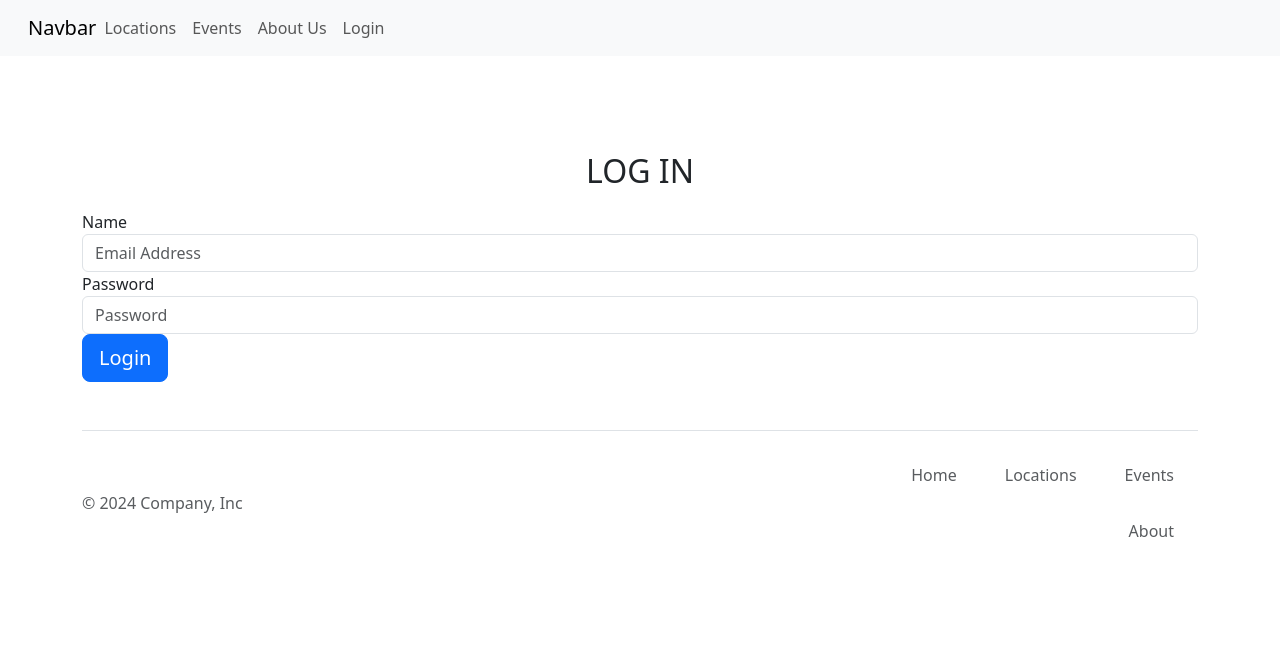
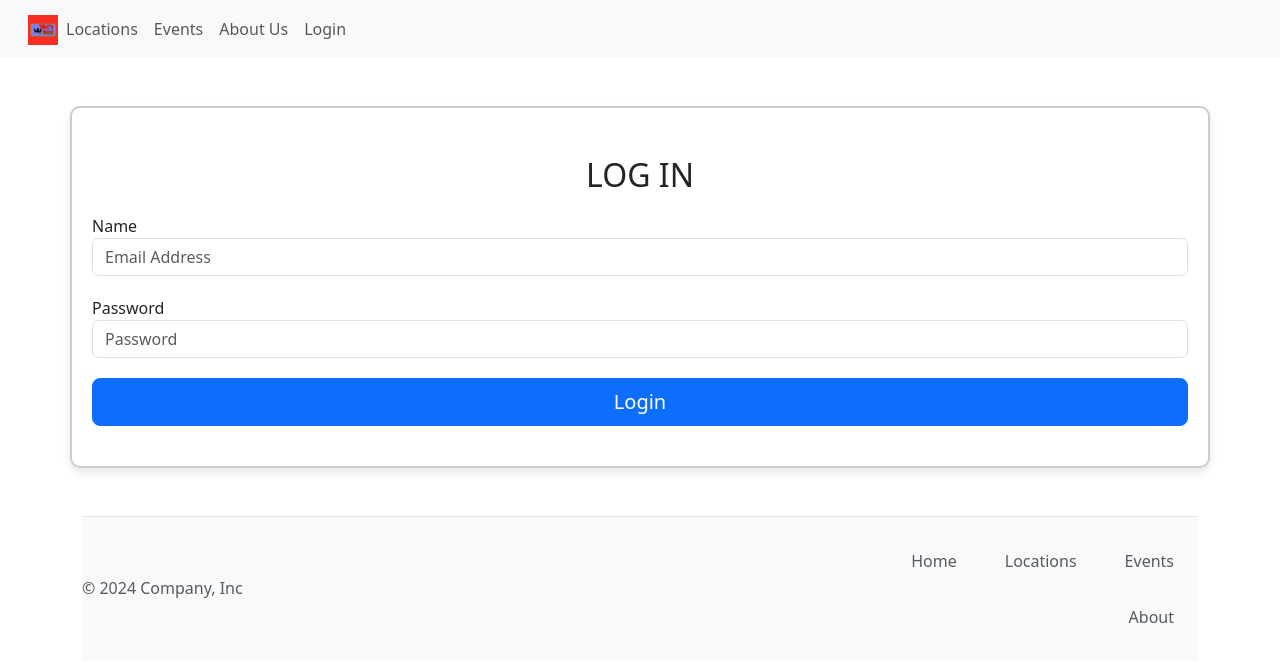
Before and after one commit to ddoherty145/whats-good, a plain HTML site: page login.html in a window 1280 px wide. Drawn offline with nearby package versions, Linux system fonts and the light colour scheme.

Commit message:
one step before complete

```diff
--- a/login.html
+++ b/login.html
@@ -14,7 +14,10 @@
   <body>
     <nav class="navbar navbar-expand-lg bg-body-tertiary">
       <div class="container-fluid">
-        <a class="navbar-brand" href="index.html">Navbar</a>
+
+        <a class="navbar-brand" href="index.html">
+          <img src="images/Logo maker project.png" alt="logo" width="30" height="30">
+        </a>
         <button class="navbar-toggler" type="button" data-bs-toggle="collapse" data-bs-target="#navbarNavAltMarkup" aria-controls="navbarNavAltMarkup" aria-expanded="false" aria-label="Toggle navigation">
           <span class="navbar-toggler-icon"></span>
         </button>
@@ -23,7 +26,9 @@
             <a class="nav-link" aria-current="page" href="location.html">Locations</a>
             <a class="nav-link" href="events.html">Events</a>
             <a class="nav-link" href="about.html">About Us</a>
-            <a class="nav-link" href="login.html">Login</a>
+            <div class="navbar-nav ms-auto">
+              <a class="nav-link" href="login.html">Login</a>
+            </div>
           </div>
         </div>
       </div>
--- a/styles/stylesheet.css
+++ b/styles/stylesheet.css
@@ -1,10 +1,11 @@
 .hero-section{
-    background-image: url('images/house party.jpg');
+    background-image: url('images/skyline.jpg');
     background-size: cover;
     background-position: center;
     color: black;
     padding: 50px 15px;
     border-radius: 15px;
+
 }
 
 .card{
@@ -15,6 +16,7 @@
 
 .card:hover{
     transform: scale(1.05);
+    cursor: pointer;
 }
 
 .card img {
@@ -43,3 +45,45 @@ form{
     height: auto;
     min-height: 300px;
 }
+
+#login{
+    border: 2px solid #ccc;
+    border-radius: 10px;
+    padding: 20px;
+    box-shadow: 0 4px 8px rgba(0, 0, 0, 0.1);
+    margin-top: 50px;
+}
+
+#login .form-group{
+    margin-bottom: 20px;
+}
+
+#login button{
+    width: 100%;
+}
+
+.container{
+    margin-top: 20px;
+}
+
+.container img{
+    border-radius: 8px;
+    box-shadow: 0 4px 8px rgba(0, 0, 0, 0.1);
+}
+
+.container p{
+    line-height: 1.6;
+    margin-bottom: 15px;
+}
+
+footer{
+    background-color: #f8f9fa;
+    border-top: 2px solid #e9ecef;
+    padding: 20px 0;
+}
+
+@media (min-width: 768px) {
+    footer p {
+        font-size: 16px;
+    }
+}
```
Also changed, not shown: about.html (+9 -3 lines), events.html (+7 -2 lines), index.html (+1 -1 lines), location.html (+7 -2 lines), images/Logo maker project.png (added).
